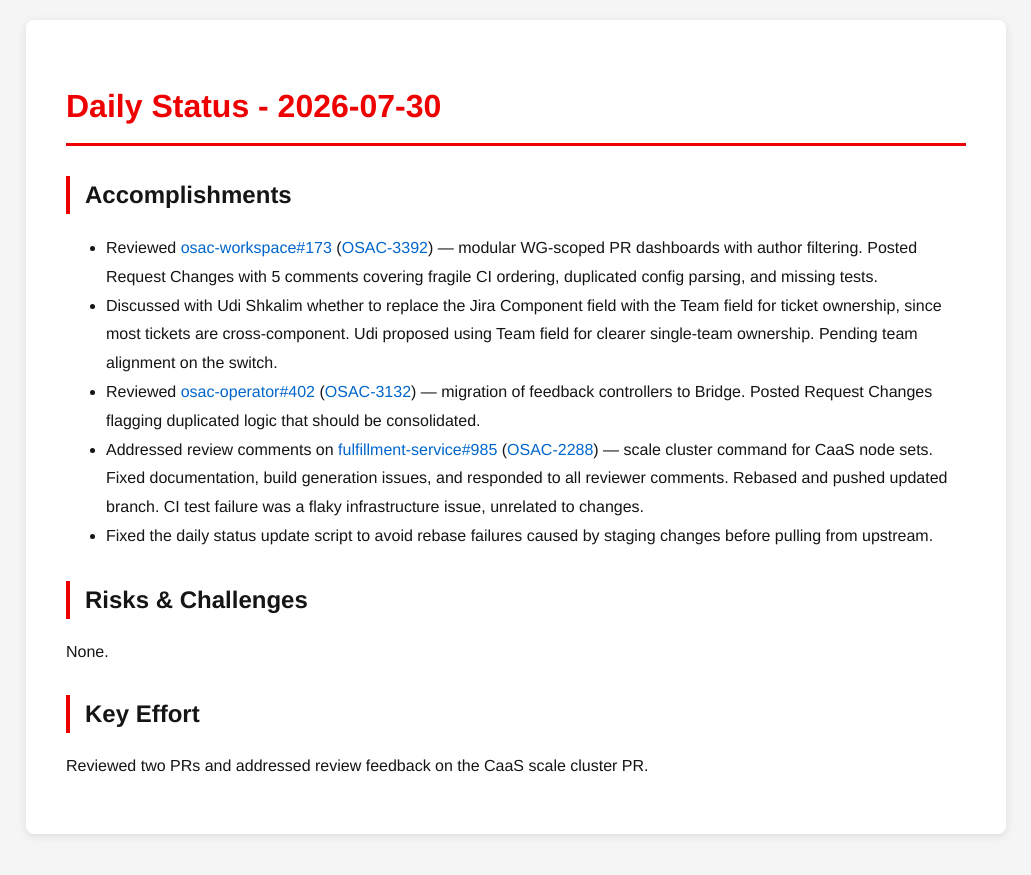
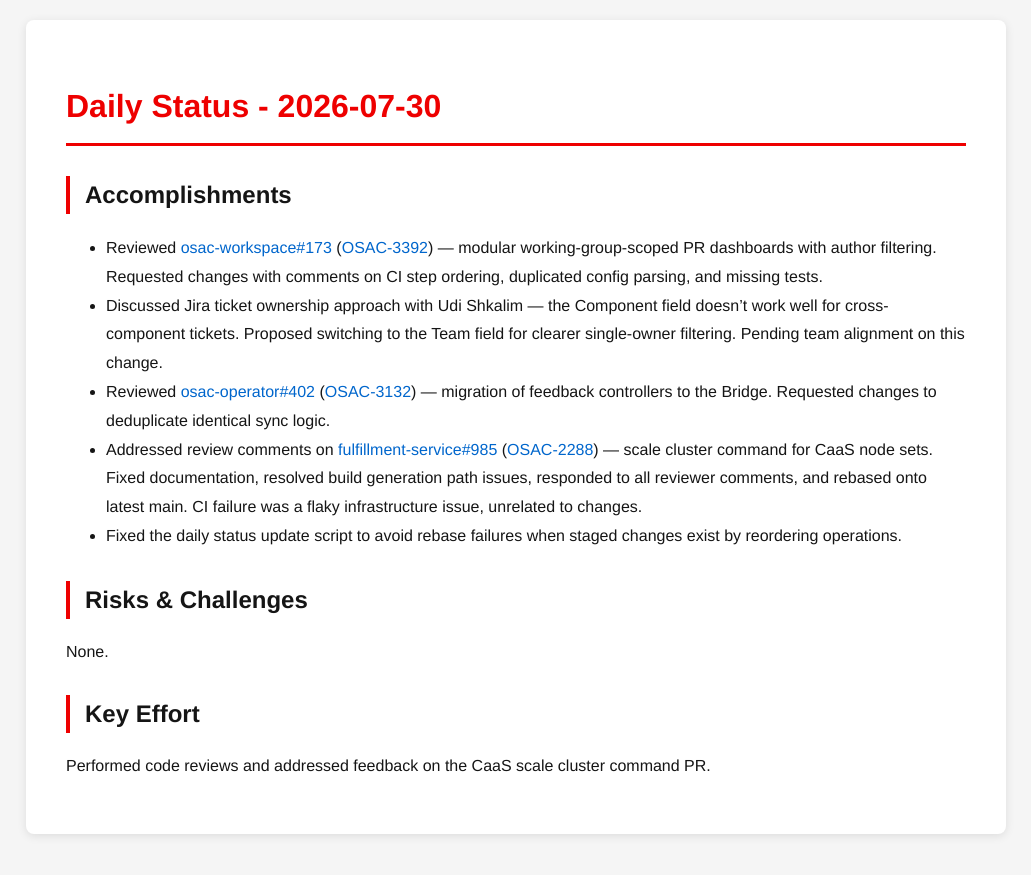
Before and after one commit to tzvatot/daily-status, a Jekyll site: the page built from 2026-07-30.md, in a window 1280 px wide. Shown: the top 875 px of the page, without its empty margins (124-1155 px from the left). Built offline with Jekyll 4.4.1, drawn with Linux system fonts in a browser that asks for light colours.

Commit message:
Daily status update - 2026-07-30

```diff
--- a/2026-07-30.md
+++ b/2026-07-30.md
@@ -7,14 +7,14 @@ date: 2026-07-30
 # Daily Status - 2026-07-30
 
 ## Accomplishments
-- Reviewed [osac-workspace#173](https://github.com/osac-project/osac-workspace/pull/173) ([OSAC-3392](https://redhat.atlassian.net/browse/OSAC-3392)) — modular WG-scoped PR dashboards with author filtering. Posted Request Changes with 5 comments covering fragile CI ordering, duplicated config parsing, and missing tests.
-- Discussed with Udi Shkalim whether to replace the Jira Component field with the Team field for ticket ownership, since most tickets are cross-component. Udi proposed using Team field for clearer single-team ownership. Pending team alignment on the switch.
-- Reviewed [osac-operator#402](https://github.com/osac-project/osac-operator/pull/402) ([OSAC-3132](https://redhat.atlassian.net/browse/OSAC-3132)) — migration of feedback controllers to Bridge. Posted Request Changes flagging duplicated logic that should be consolidated.
-- Addressed review comments on [fulfillment-service#985](https://github.com/osac-project/fulfillment-service/pull/985) ([OSAC-2288](https://redhat.atlassian.net/browse/OSAC-2288)) — scale cluster command for CaaS node sets. Fixed documentation, build generation issues, and responded to all reviewer comments. Rebased and pushed updated branch. CI test failure was a flaky infrastructure issue, unrelated to changes.
-- Fixed the daily status update script to avoid rebase failures caused by staging changes before pulling from upstream.
+- Reviewed [osac-workspace#173](https://github.com/osac-project/osac-workspace/pull/173) ([OSAC-3392](https://redhat.atlassian.net/browse/OSAC-3392)) — modular working-group-scoped PR dashboards with author filtering. Requested changes with comments on CI step ordering, duplicated config parsing, and missing tests.
+- Discussed Jira ticket ownership approach with Udi Shkalim — the Component field doesn't work well for cross-component tickets. Proposed switching to the Team field for clearer single-owner filtering. Pending team alignment on this change.
+- Reviewed [osac-operator#402](https://github.com/osac-project/osac-operator/pull/402) ([OSAC-3132](https://redhat.atlassian.net/browse/OSAC-3132)) — migration of feedback controllers to the Bridge. Requested changes to deduplicate identical sync logic.
+- Addressed review comments on [fulfillment-service#985](https://github.com/osac-project/fulfillment-service/pull/985) ([OSAC-2288](https://redhat.atlassian.net/browse/OSAC-2288)) — scale cluster command for CaaS node sets. Fixed documentation, resolved build generation path issues, responded to all reviewer comments, and rebased onto latest main. CI failure was a flaky infrastructure issue, unrelated to changes.
+- Fixed the daily status update script to avoid rebase failures when staged changes exist by reordering operations.
 
 ## Risks & Challenges
 None.
 
 ## Key Effort
-Reviewed two PRs and addressed review feedback on the CaaS scale cluster PR.
+Performed code reviews and addressed feedback on the CaaS scale cluster command PR.
```
